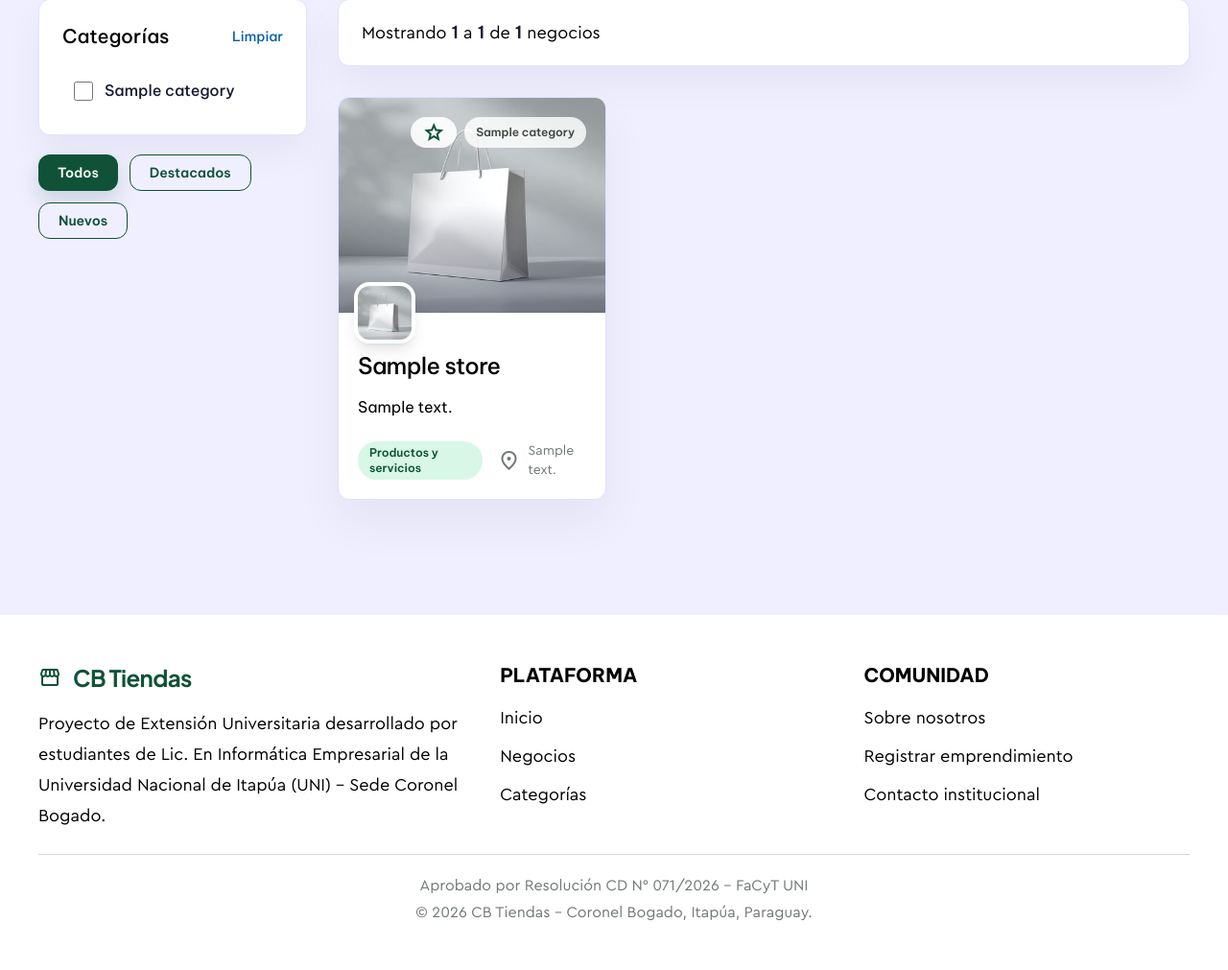
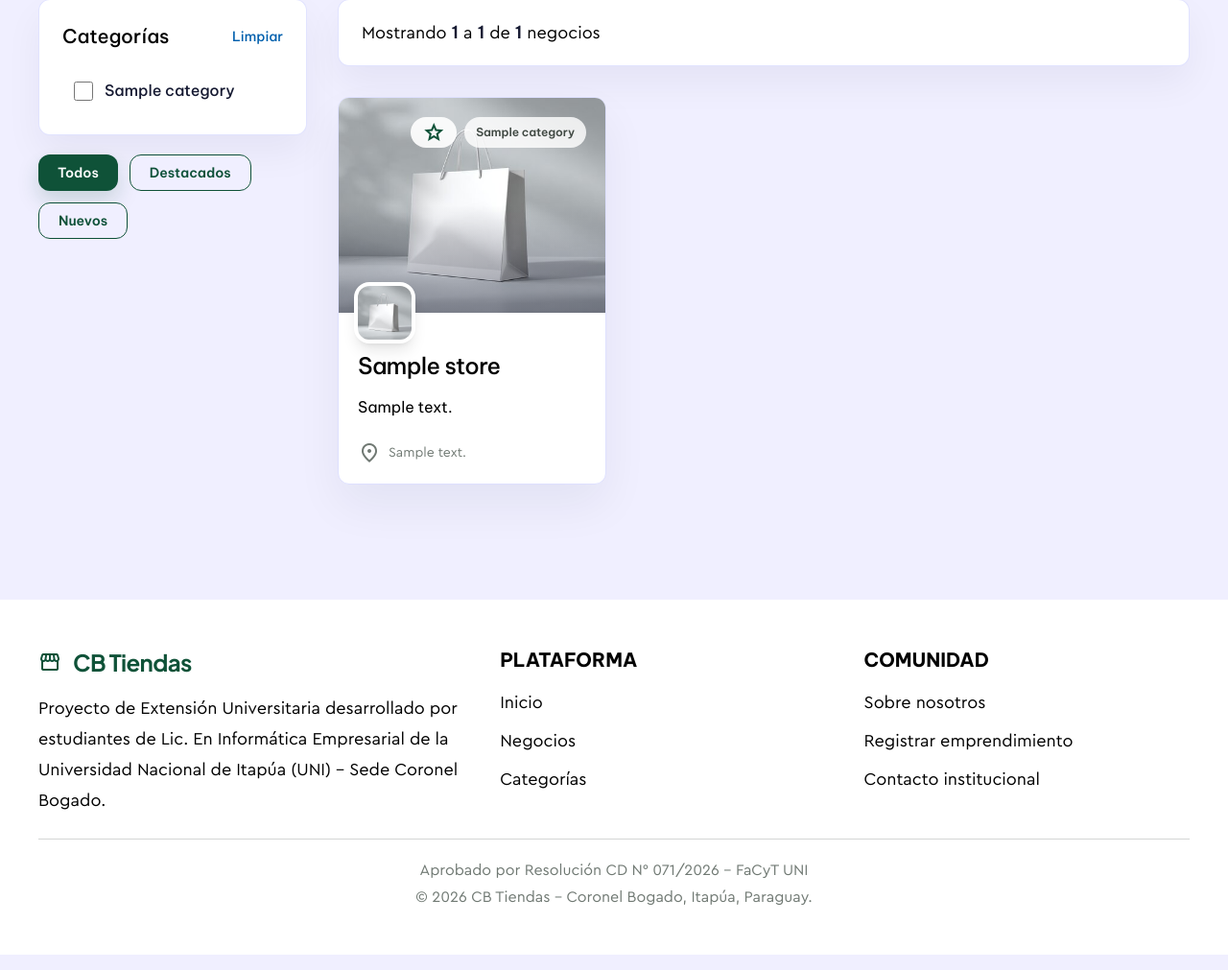
Before and after one commit to Fredy452/cb-tiendas, a Laravel app: page /tiendas in a window 1280 px wide. Shown: the part 597-1608 px from the top of the page at 96% size. Run offline with Laravel 12, Linux system fonts and the light colour scheme; tables that the repository leaves empty hold one stand-in row (values such as "Sample post"); style sheets or scripts are compiled from the project's sources; some libraries are stand-ins or nearby versions; some web fonts are replaced.

Commit message:
feat: elimina la visualización de la etiqueta de tipo de oferta en la tarjeta de tienda

```diff
--- a/resources/views/partials/public/store-card.blade.php
+++ b/resources/views/partials/public/store-card.blade.php
@@ -87,7 +87,6 @@
             </p>
 
             <div class="mt-5 flex items-center justify-between gap-4">
-                <span class="cb-pill">{{ $offerTypeLabel }}</span>
                 <span class="inline-flex items-center gap-2 text-sm text-(--cb-outline)">
                     <span class="material-symbols-outlined text-[18px]">location_on</span>
                     {{ $addressExcerpt }}
```
